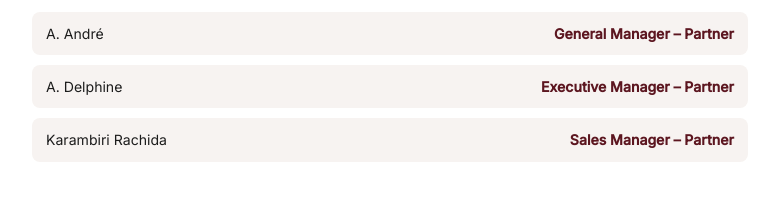
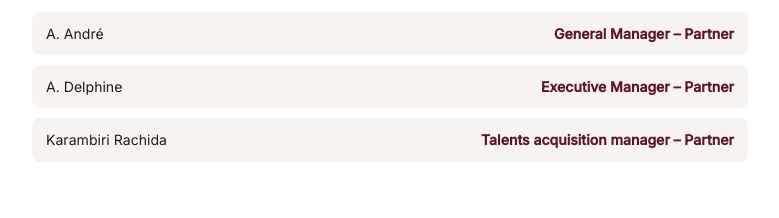
Before and after one commit to Digital-NEXA/heirs-partners, a plain HTML site: page index.html in a window 1280 px wide. Shown: the part 940-1158 px from the top of the page, without its empty margins (250-1029 px from the left). Drawn offline with nearby package versions, Linux system fonts and the light colour scheme; a web font is replaced by a local one.

Commit message:
Update index.html
Changement du poste de Karambiri Rachida à Talents acquisition manager

```diff
--- a/index.html
+++ b/index.html
@@ -71,7 +71,7 @@ footer a{color:#fff}
   <div class="team">
     <div class="person"><span>A. André</span><strong>General Manager – Partner</strong></div>
     <div class="person"><span>A. Delphine</span><strong>Executive Manager – Partner</strong></div>
-    <div class="person"><span>Karambiri Rachida</span><strong>Sales Manager – Partner</strong></div>
+    <div class="person"><span>Karambiri Rachida</span><strong>Talents acquisition manager – Partner</strong></div>
   </div>
 </section>
 
```
